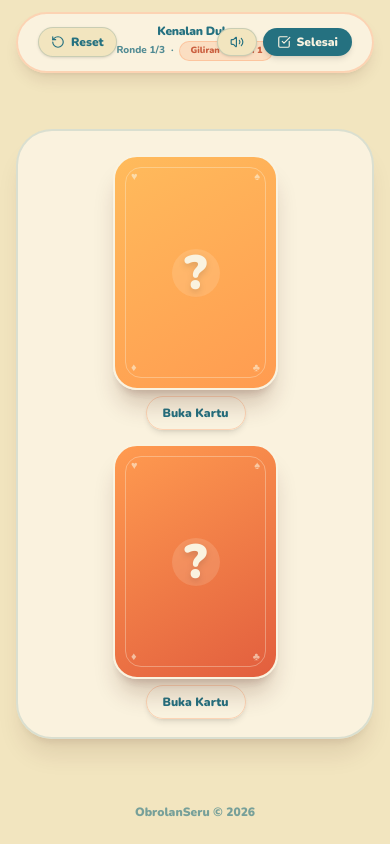
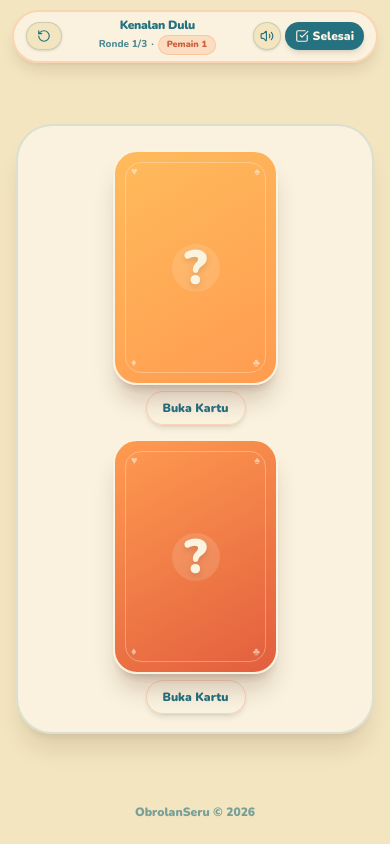
Before and after one commit to N4thaf/ObrolanSeru, a Next.js app: page /play/game in a window 390 px wide. Built offline with nearby package versions, Linux system fonts and the light colour scheme.

Commit message:
Fix mobile header layout overlap by replacing rigid 3-col grid with responsive flexbox and compact padding

```diff
--- a/src/app/play/game/page.tsx
+++ b/src/app/play/game/page.tsx
@@ -103,27 +103,29 @@ function Navbar({
   };
 
   return (
-    <nav className="w-full max-w-4xl mx-auto px-4 pt-3 sticky top-0 z-30">
-      <div className="bg-[#FAF3E0]/95 backdrop-blur-md border-2 border-[#FD8B51]/30 rounded-full px-5 py-2.5 shadow-lg shadow-orange-950/10 grid grid-cols-3 items-center w-full">
+    <nav className="w-full max-w-4xl mx-auto px-3 sm:px-4 pt-2.5 sm:pt-3 sticky top-0 z-30 select-none">
+      <div className="bg-[#FAF3E0]/95 backdrop-blur-md border-2 border-[#FD8B51]/30 rounded-full px-3 sm:px-5 py-1.5 sm:py-2.5 shadow-lg shadow-orange-950/10 flex items-center justify-between gap-1.5 sm:gap-3 w-full">
         {/* Col 1: Reset Button */}
-        <div className="justify-self-start">
+        <div className="flex-shrink-0">
           <button onClick={() => { sound.playClick(); onReset(); }}
-            className="flex items-center gap-1.5 px-3 py-1.5 rounded-full text-xs font-black text-[#257180] bg-[#F2E5BF] border border-[#257180]/20 hover:bg-[#ebdcae] active:scale-95 transition shadow-sm cursor-pointer">
+            className="flex items-center gap-1 px-2.5 sm:px-3 py-1.5 rounded-full text-xs font-black text-[#257180] bg-[#F2E5BF] border border-[#257180]/20 hover:bg-[#ebdcae] active:scale-95 transition shadow-sm cursor-pointer">
             <RotateCcw className="w-3.5 h-3.5" />
-            <span>Reset</span>
+            <span className="hidden sm:inline">Reset</span>
           </button>
         </div>
 
         {/* Col 2: Center Title & Turn */}
-        <div className="justify-self-center text-center flex flex-col items-center">
-          <div className="font-black text-xs sm:text-sm text-[#257180] tracking-tight leading-tight">{title}</div>
-          <div className="flex items-center justify-center gap-1.5 text-[10px] font-extrabold text-[#257180]/80 mt-0.5 whitespace-nowrap">
+        <div className="text-center flex flex-col items-center min-w-0 flex-1 px-1">
+          <div className="font-black text-xs sm:text-sm text-[#257180] tracking-tight leading-tight truncate max-w-[130px] sm:max-w-none">
+            {title.replace(/\s*\(.*?\)\s*/g, '')}
+          </div>
+          <div className="flex items-center justify-center gap-1 text-[10px] font-extrabold text-[#257180]/80 mt-0.5 whitespace-nowrap">
             <span>Ronde {round}/{totalRounds}</span>
             {!isTod && (
               <>
                 <span>·</span>
-                <span className="px-2.5 py-0.5 rounded-full text-[9px] font-black bg-[#FD8B51]/20 text-[#CB6040] border border-[#FD8B51]/30">
-                  Giliran {activePlayerName}
+                <span className="px-2 py-0.5 rounded-full text-[9px] font-black bg-[#FD8B51]/20 text-[#CB6040] border border-[#FD8B51]/30 truncate max-w-[75px] sm:max-w-[120px]">
+                  {activePlayerName}
                 </span>
               </>
             )}
@@ -131,14 +133,14 @@ function Navbar({
         </div>
 
         {/* Col 3: Audio & Finish */}
-        <div className="justify-self-end flex items-center gap-1.5">
+        <div className="flex-shrink-0 flex items-center gap-1 sm:gap-1.5">
           <button onClick={toggleAudio}
-            className="flex items-center gap-1.5 px-3 py-1.5 rounded-full text-xs font-black text-[#257180] bg-[#F2E5BF] border border-[#257180]/20 hover:bg-[#ebdcae] active:scale-95 transition shadow-sm cursor-pointer">
+            className="p-1.5 sm:px-3 sm:py-1.5 rounded-full text-xs font-black text-[#257180] bg-[#F2E5BF] border border-[#257180]/20 hover:bg-[#ebdcae] active:scale-95 transition shadow-sm cursor-pointer">
             {soundOn ? <Volume2 className="w-3.5 h-3.5" /> : <VolumeX className="w-3.5 h-3.5" />}
             <span className="hidden sm:inline">{soundOn ? "Suara" : "Mute"}</span>
           </button>
           <button onClick={() => { sound.playClick(); onFinish(); }}
-            className="flex items-center gap-1.5 px-3.5 py-1.5 rounded-full text-xs font-black text-[#FAF3E0] bg-[#257180] hover:bg-[#1d5966] active:scale-95 transition shadow-md cursor-pointer">
+            className="flex items-center gap-1 px-2.5 sm:px-3.5 py-1.5 rounded-full text-xs font-black text-[#FAF3E0] bg-[#257180] hover:bg-[#1d5966] active:scale-95 transition shadow-md cursor-pointer">
             <CheckSquare className="w-3.5 h-3.5" />
             <span>Selesai</span>
           </button>
```
